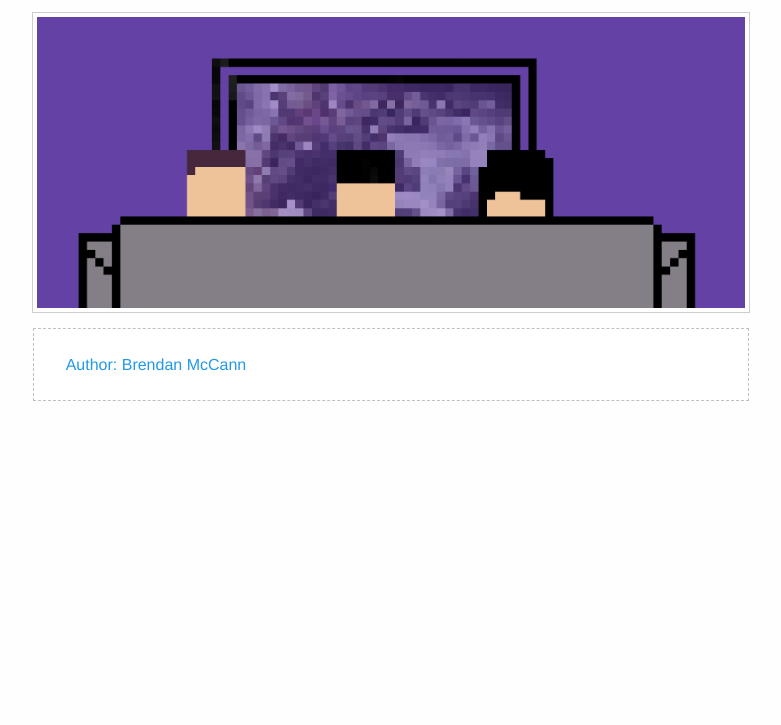
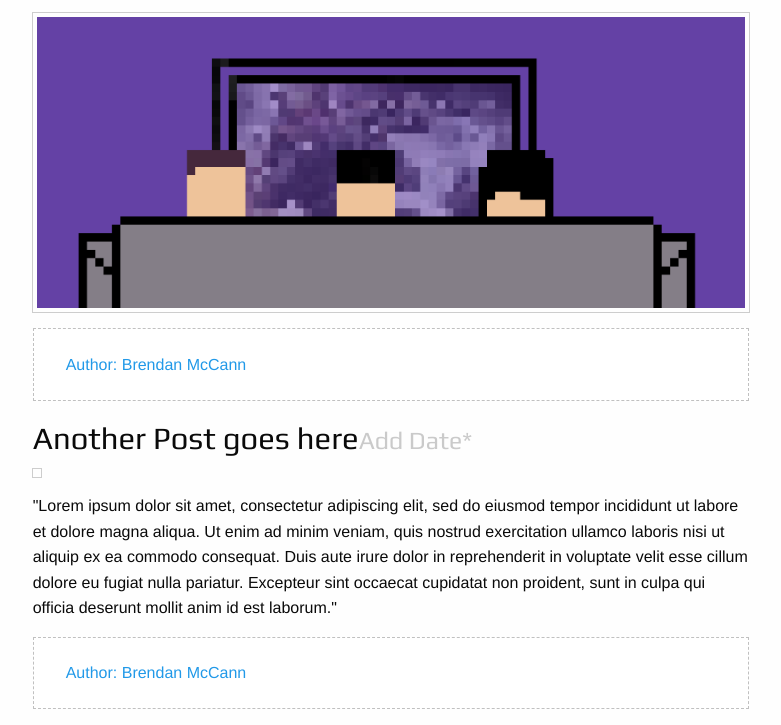
Before and after one commit to brendanVM/wowbrendan.github.io, a plain HTML site: page index.html in a window 1280 px wide. Shown: the part 2013-2738 px from the top of the page, without its empty margins (249-1030 px from the left). Before the commit the page ends 2430 px from the top, so only its background shows below. Drawn offline with nearby package versions, Linux system fonts and the light colour scheme; a script that the page names is missing.

Commit message:
example post
YEH

```diff
--- a/index.html
+++ b/index.html
@@ -11,7 +11,7 @@
 <div class="top-bar">
 <div class="top-bar-left">
 <ul class="menu">
-<li class="menu-text">Brendan DT</li>
+<li class="menu-text">Brendan</li>
 <li><a href="#">Youtube</a></li>
 <li><a href="#">Twitch</a></li>
 <li><a href="#"></a></li>
@@ -26,6 +26,8 @@
 </div>
 </div>
 
+
+ <!-- Start Posts -->
 <div class="row medium-8 large-7 columns">
 <div class="blog-post">
 <h3>Youtube, Twitch and the phenomenon of streaming and watching video games.<small>12/8/2015</small></h3>
@@ -56,6 +58,18 @@
 </ul>
 </div>
 </div>
+
+<div class="blog-post">
+<h3>Another Post goes here<small>Add Date*</small></h3>
+<img class="thumbnail" src="">
+<p>"Lorem ipsum dolor sit amet, consectetur adipiscing elit, sed do eiusmod tempor incididunt ut labore et dolore magna aliqua. Ut enim ad minim veniam, quis nostrud exercitation ullamco laboris nisi ut aliquip ex ea commodo consequat. Duis aute irure dolor in reprehenderit in voluptate velit esse cillum dolore eu fugiat nulla pariatur. Excepteur sint occaecat cupidatat non proident, sunt in culpa qui officia deserunt mollit anim id est laborum."</p>
+<div class="callout">
+<ul class="menu simple">
+<li><a href="#">Author: Brendan McCann</a></li>
+<li><a href="#"></a></li>
+</ul>
+</div>
+</div>
 <!-- End posts -->
 
 
```
